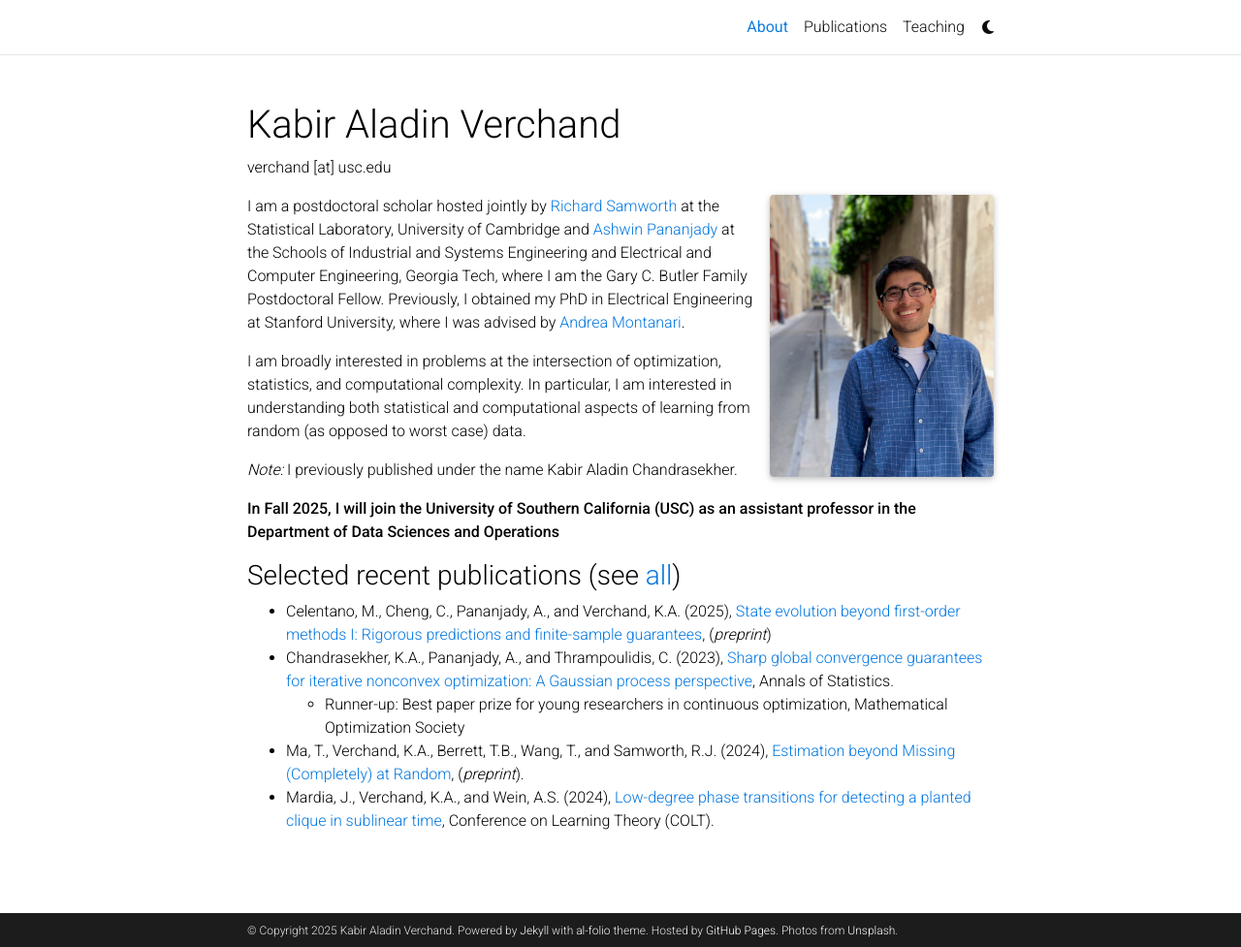
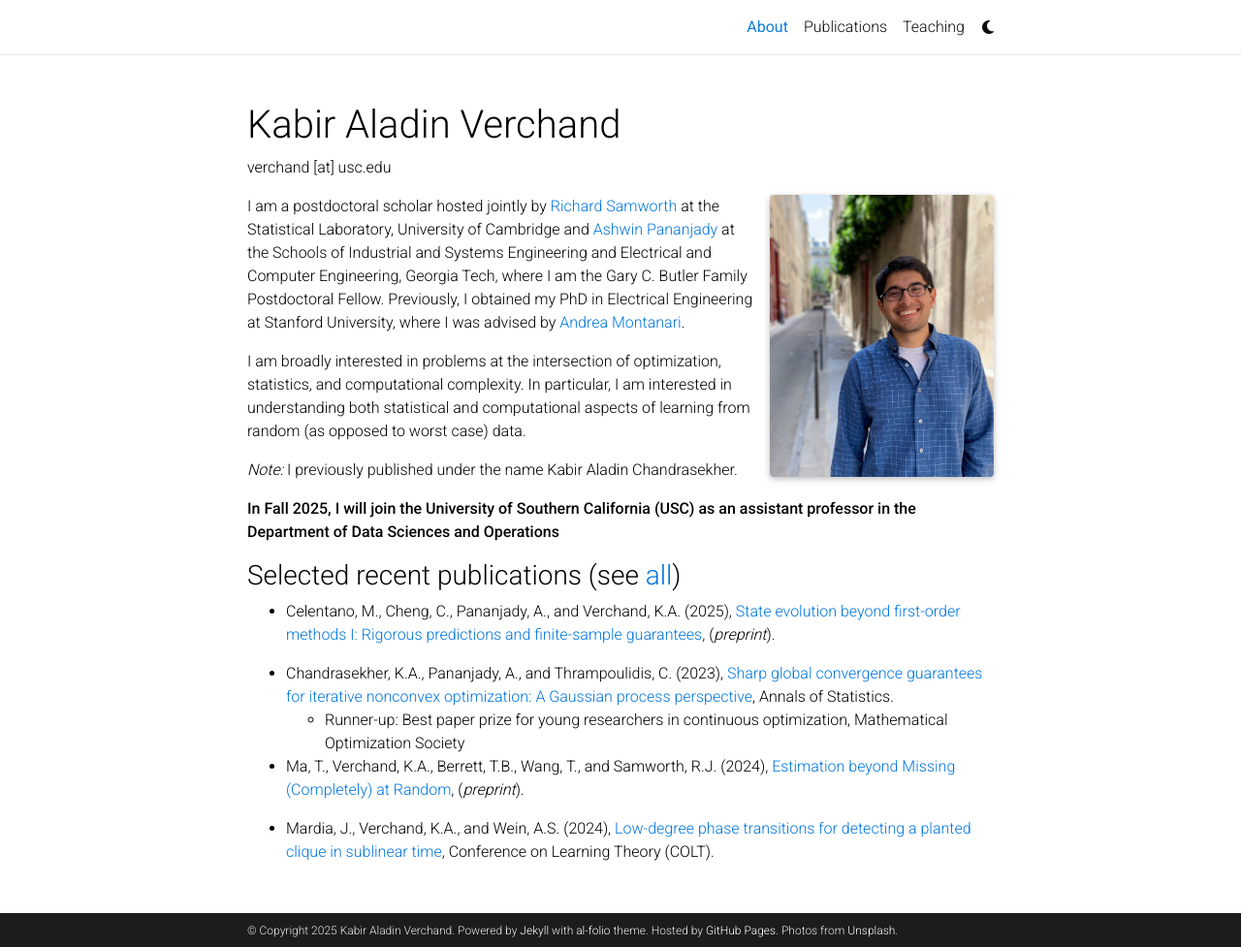
Before and after one commit to kabirverchand/kabirverchand.github.io, a Jekyll site: the page built from _pages/about.md, in a window 1280 px wide and 977 px high. Shown: the whole window at 97% size. Built offline with Jekyll 4.4.1, drawn with Linux system fonts in a browser that asks for light colours; full-size pictures stand in for the smaller copies a plugin makes; comment, search, counter and statistics services are not loaded; a style sheet for code colours, icons or effects is not loaded.

```diff
--- a/_pages/about.md
+++ b/_pages/about.md
@@ -24,9 +24,13 @@ I am broadly interested in problems at the intersection of optimization, statist
 
 
 ### Selected recent publications (see [all](https://kabirverchand.github.io/publications))
-- Celentano, M., Cheng, C., Pananjady, A., and Verchand, K.A. (2025), [State evolution beyond first-order methods I: Rigorous predictions and finite-sample guarantees](https://www.arxiv.org/abs/2507.19611), (<em>preprint</em>)
+
+- Celentano, M., Cheng, C., Pananjady, A., and Verchand, K.A. (2025), [State evolution beyond first-order methods I: Rigorous predictions and finite-sample guarantees](https://www.arxiv.org/abs/2507.19611), (<em>preprint</em>).
+
 - Chandrasekher, K.A., Pananjady, A., and Thrampoulidis, C. (2023), [Sharp global convergence guarantees for iterative nonconvex optimization: A Gaussian process perspective](https://arxiv.org/abs/2109.09859), Annals of Statistics.
     - Runner-up: Best paper prize for young researchers in continuous
       optimization, Mathematical Optimization Society
+
 - Ma, T., Verchand, K.A., Berrett, T.B., Wang, T., and Samworth, R.J. (2024), [Estimation beyond Missing (Completely) at Random](https://arxiv.org/abs/2410.10704), (<em>preprint</em>).
+
 - Mardia, J., Verchand, K.A., and Wein, A.S. (2024), [Low-degree phase transitions for detecting a planted clique in sublinear time](https://arxiv.org/abs/2402.05451), Conference on Learning Theory (COLT).
```
Also changed, not shown: _pages/publications.md (+1 -1 lines).
